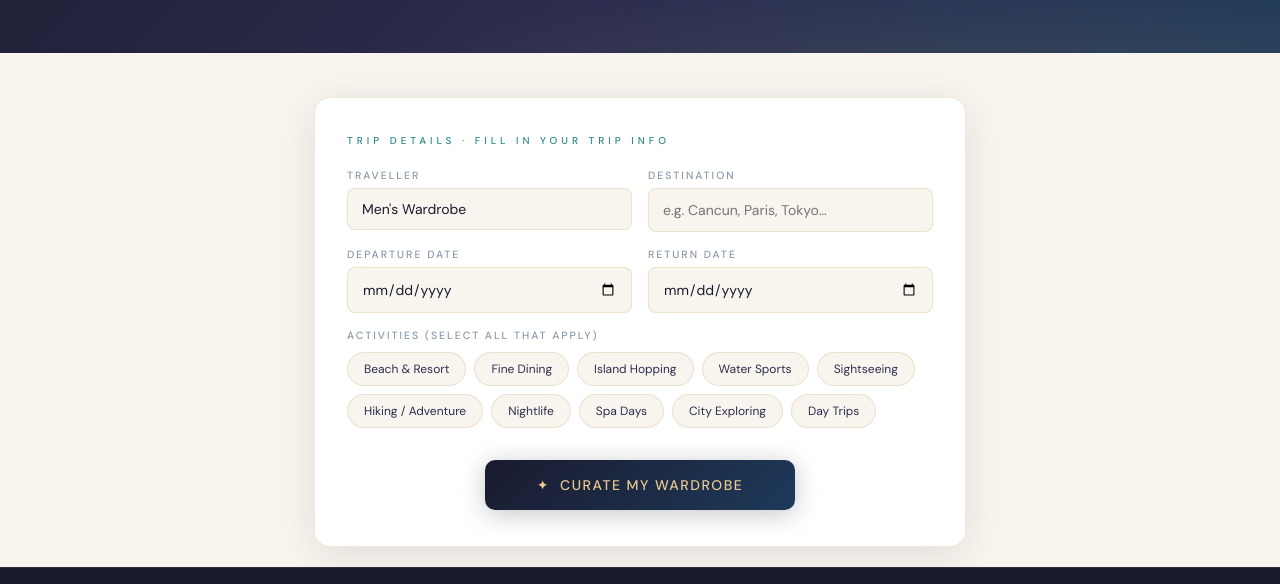
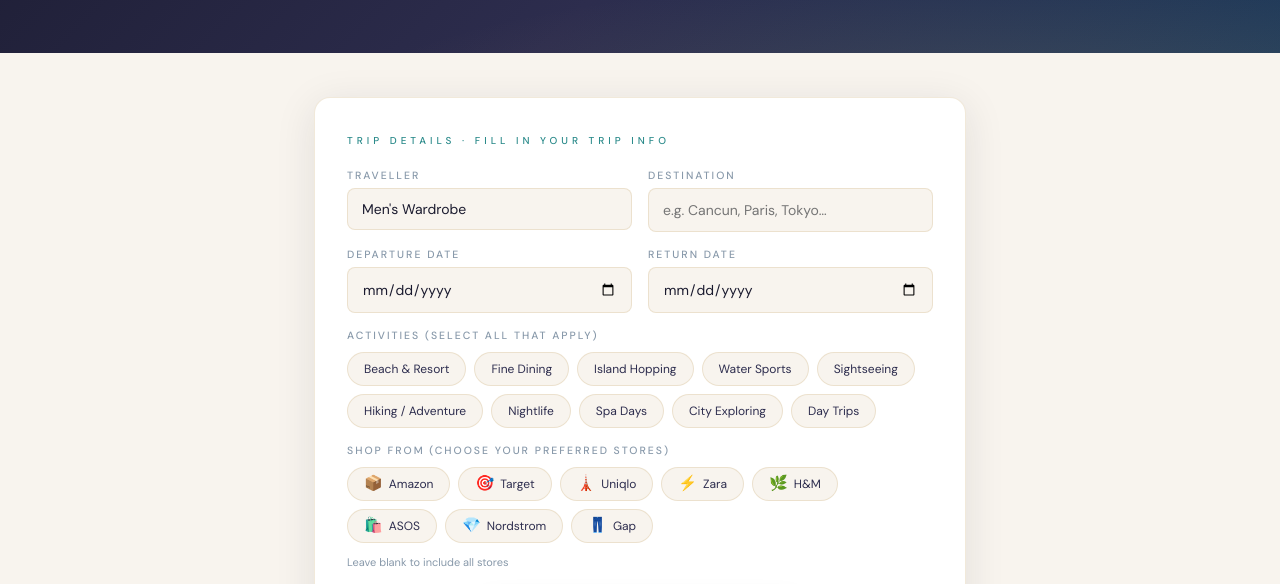
Before and after one commit to ParbtaniA/curate-venzaura, a website: page public/index.html in a window 1280 px wide. Shown: the part 368-952 px from the top of the page. Drawn offline with nearby package versions, Linux system fonts and the light colour scheme; a web font is replaced by a local one.

Commit message:
feat: retailer picker — users choose which stores to shop from

```diff
--- a/public/index.html
+++ b/public/index.html
@@ -75,6 +75,8 @@
 }
 .act-chip:hover{border-color:var(--gold);background:var(--white)}
 .act-chip.selected{background:var(--ink);color:var(--gold2);border-color:var(--ink)}
+.ret-chip{display:flex;align-items:center;gap:6px}
+.ret-icon{font-size:15px;line-height:1}
 .cta-row{display:flex;justify-content:center;margin-top:32px}
 .btn-curate{
   background:linear-gradient(135deg,var(--ink) 0%,#1e3a5a 100%);
@@ -219,9 +221,20 @@
   "Sightseeing","Hiking / Adventure","Nightlife","Spa Days","City Exploring","Day Trips"
 ];
 
+const RETAILERS = [
+  { id:"amazon",    label:"Amazon",    icon:"📦" },
+  { id:"target",    label:"Target",    icon:"🎯" },
+  { id:"uniqlo",    label:"Uniqlo",    icon:"🗼" },
+  { id:"zara",      label:"Zara",      icon:"⚡" },
+  { id:"hm",        label:"H&M",       icon:"🌿" },
+  { id:"asos",      label:"ASOS",      icon:"🛍️" },
+  { id:"nordstrom", label:"Nordstrom", icon:"💎" },
+  { id:"gap",       label:"Gap",       icon:"👖" },
+];
+
 let state = {
   screen: "form",
-  form: { gender:"male", destination:"", startDate:"", endDate:"", activities:[] },
+  form: { gender:"male", destination:"", startDate:"", endDate:"", activities:[], retailers:[] },
   result: null, error: null, loadStep: 0, checked: {}
 };
 
@@ -266,6 +279,11 @@
         <label>Activities (select all that apply)</label>
         <div class="activities-grid" id="acts"></div>
       </div>
+      <div class="field full">
+        <label>Shop From (choose your preferred stores)</label>
+        <div class="activities-grid" id="retailers-grid"></div>
+        <p style="font-size:11px;color:var(--mist);margin-top:6px">Leave blank to include all stores</p>
+      </div>
     </div>
     <div class="cta-row">
       <button class="btn-curate" id="go-btn">✦ &nbsp;Curate My Wardrobe</button>
@@ -283,6 +301,18 @@
       chip.classList.toggle("selected");
     };
     actsGrid.appendChild(chip);
+  });
+
+  const retGrid = card.querySelector("#retailers-grid");
+  RETAILERS.forEach(r => {
+    const chip = el("div", { className:"act-chip ret-chip"+(f.retailers.includes(r.id)?" selected":"") });
+    chip.innerHTML = `<span class="ret-icon">${r.icon}</span> ${r.label}`;
+    chip.onclick = () => {
+      const i = state.form.retailers.indexOf(r.id);
+      if (i===-1) state.form.retailers.push(r.id); else state.form.retailers.splice(i,1);
+      chip.classList.toggle("selected");
+    };
+    retGrid.appendChild(chip);
   });
 
   card.querySelector("#f-gender").onchange = e => state.form.gender = e.target.value;
@@ -351,7 +381,7 @@
     const res = await fetch("/api/curate", {
       method:"POST",
       headers:{"Content-Type":"application/json"},
-      body: JSON.stringify({ gender, destination, startDate, endDate, activities, nights })
+      body: JSON.stringify({ gender, destination, startDate, endDate, activities, retailers:state.form.retailers, nights })
     });
     const data = await res.json();
     if (!res.ok) throw new Error(data.error || "Request failed");
```
Also changed, not shown: api/curate.js (+7 -2 lines).
